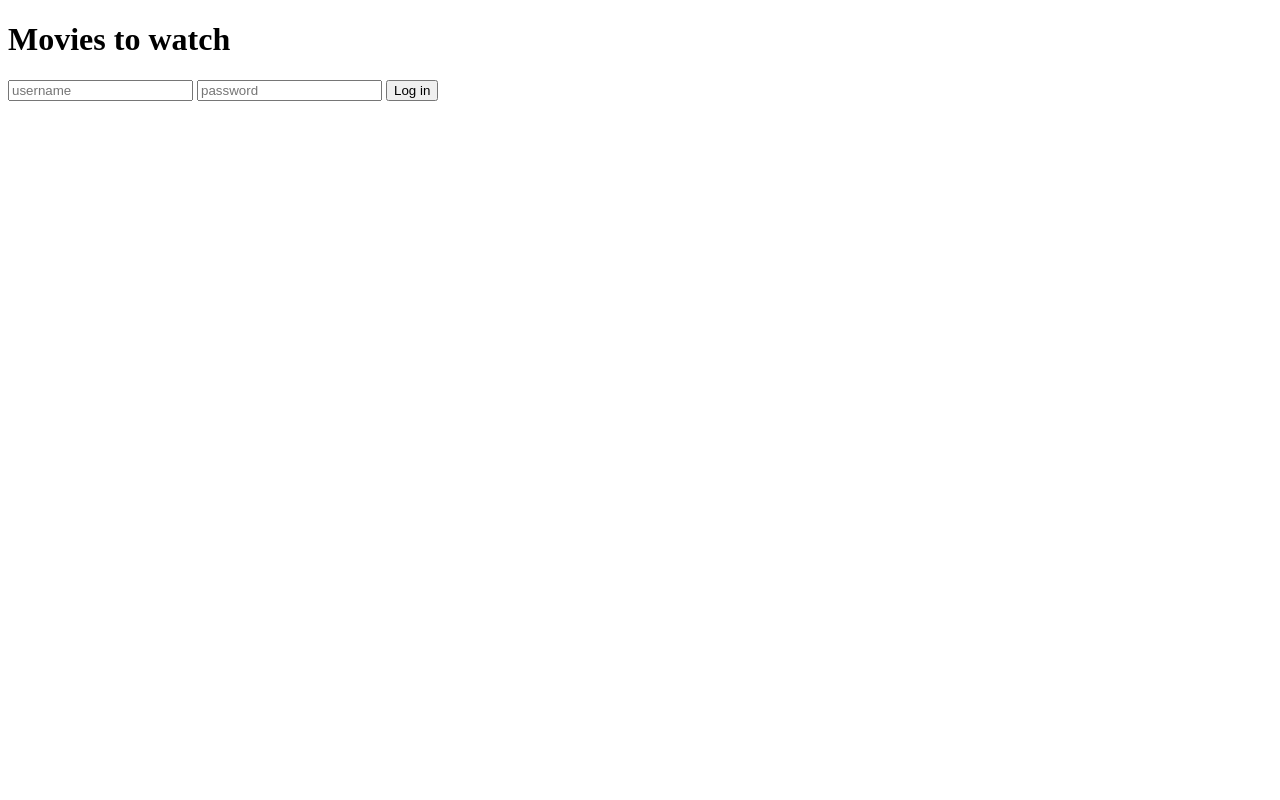
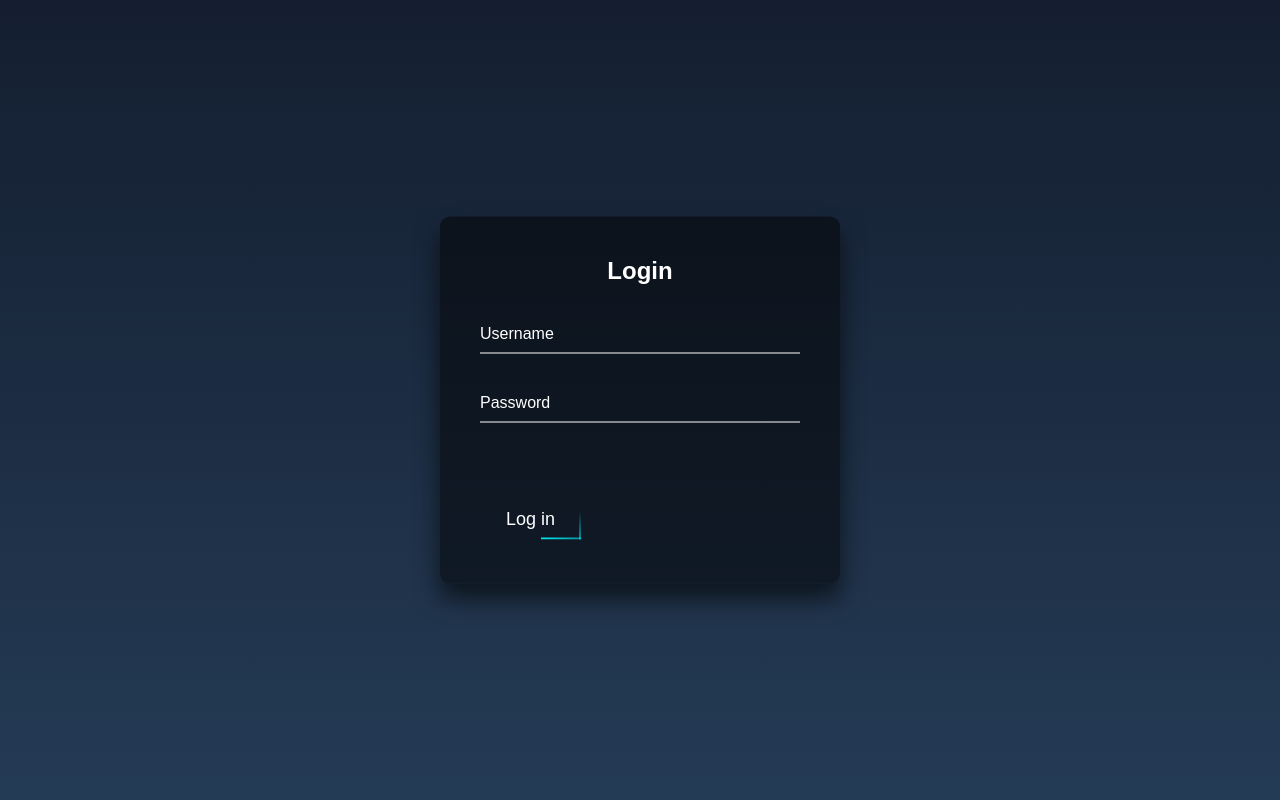
Before and after one commit to NikolaR1302/iteh1domaci, a PHP site: page /iteh/login.php in a window 1280 px wide. Run offline with PHP 8.4, Linux system fonts and the light colour scheme.

Commit message:
Login css

```diff
--- /dev/null
+++ b/css/login.css
@@ -0,0 +1,179 @@
+html {
+    height: 100%;
+  }
+  body {
+    margin:0;
+    padding:0;
+    font-family: sans-serif;
+    background: linear-gradient(#141e30, #243b55);
+  }
+
+  .login-box {
+    position: absolute;
+    top: 50%;
+    left: 50%;
+    width: 400px;
+    padding: 40px;
+    transform: translate(-50%, -50%);
+    background: rgba(0,0,0,.5);
+    box-sizing: border-box;
+    box-shadow: 0 15px 25px rgba(0,0,0,.6);
+    border-radius: 10px;
+  }
+
+  .login-box h2 {
+    margin: 0 0 30px;
+    padding: 0;
+    color: #fff;
+    text-align: center;
+  }
+
+  .login-box .user-box {
+    position: relative;
+  }
+
+  .login-box .user-box input {
+    width: 100%;
+    padding: 10px 0;
+    font-size: 16px;
+    color: #fff;
+    margin-bottom: 30px;
+    border: none;
+    border-bottom: 1px solid #fff;
+    outline: none;
+    background: transparent;
+  }
+  .login-box .user-box label {
+    position: absolute;
+    top:0;
+    left: 0;
+    padding: 10px 0;
+    font-size: 16px;
+    color: #fff;
+    pointer-events: none;
+    transition: .5s;
+  }
+
+  .login-box .user-box input:focus ~ label,
+  .login-box .user-box input:valid ~ label {
+    top: -20px;
+    left: 0;
+    color: #03e9f4;
+    font-size: 12px;
+  }
+
+  .login-box form a {
+    position: relative;
+    display: inline-block;
+    padding: 10px 20px;
+    color: #03e9f4;
+    font-size: 16px;
+    text-decoration: none;
+    text-transform: uppercase;
+    overflow: hidden;
+    transition: .5s;
+    margin-top: 40px;
+    letter-spacing: 4px
+  }
+
+  .login-box a:hover {
+    background: #03e9f4;
+    color: #fff;
+    border-radius: 5px;
+    box-shadow: 0 0 5px #03e9f4,
+                0 0 25px #03e9f4,
+                0 0 50px #03e9f4,
+                0 0 100px #03e9f4;
+  }
+
+  .login-box a span {
+    position: absolute;
+    display: block;
+  }
+
+  .login-box a span:nth-child(1) {
+    top: 0;
+    left: -100%;
+    width: 100%;
+    height: 2px;
+    background: linear-gradient(90deg, transparent, #03e9f4);
+    animation: btn-anim1 1s linear infinite;
+  }
+
+  @keyframes btn-anim1 {
+    0% {
+      left: -100%;
+    }
+    50%,100% {
+      left: 100%;
+    }
+  }
+
+  .login-box a span:nth-child(2) {
+    top: -100%;
+    right: 0;
+    width: 2px;
+    height: 100%;
+    background: linear-gradient(180deg, transparent, #03e9f4);
+    animation: btn-anim2 1s linear infinite;
+    animation-delay: .25s
+  }
+
+  @keyframes btn-anim2 {
+    0% {
+      top: -100%;
+    }
+    50%,100% {
+      top: 100%;
+    }
+  }
+
+  .login-box a span:nth-child(3) {
+    bottom: 0;
+    right: -100%;
+    width: 100%;
+    height: 2px;
+    background: linear-gradient(270deg, transparent, #03e9f4);
+    animation: btn-anim3 1s linear infinite;
+    animation-delay: .5s
+  }
+
+  @keyframes btn-anim3 {
+    0% {
+      right: -100%;
+    }
+    50%,100% {
+      right: 100%;
+    }
+  }
+
+  .login-box a span:nth-child(4) {
+    bottom: -100%;
+    left: 0;
+    width: 2px;
+    height: 100%;
+    background: linear-gradient(360deg, transparent, #03e9f4);
+    animation: btn-anim4 1s linear infinite;
+    animation-delay: .75s
+  }
+
+  .login-button {
+    background: rgb(114, 121, 121,0);
+    color: white;
+    font-size: large;
+    width: 100%;
+    line-height:20px;
+    margin-top: 5px;
+    border: none;
+
+
+}
+
+  @keyframes btn-anim4 {
+    0% {
+      bottom: -100%;
+    }
+    50%,100% {
+      bottom: 100%;
+    }
+  }
--- a/login.php
+++ b/login.php
@@ -30,22 +30,34 @@
     <meta charset="UTF-8">
     <meta http-equiv="X-UA-Compatible" content="IE=edge">
     <meta name="viewport" content="width=device-width, initial-scale=1.0">
+    <link rel="stylesheet" type="text/css" href="css/login.css">
     <title>Movies to watch</title>
 
 </head>
 <body>
-    <div class="login-form">
-        <div class="main-div">
-            <form method="GET" action="#">
-                <h1>Movies to watch</h1>
-                <div class="container">
-                    <input type="text" placeholder="username" name="username" class="login-input"  required>
-                    <input type="password" placeholder="password" name="password" class="login-input" required>
-                    <button type="submit" class="login-button" name="submit">Log in</button>
-                </div>
+        <div class="login-box">
+        <form method="GET" action="#">
+        <h2>Login</h2>
+        <form>
+            <div class="user-box">
+            <input type="text" name="username" required>
+            <label>Username</label>
+            </div>
+            <div class="user-box">
+            <input type="password" name="password" required>
+            <label>Password</label>
+            </div>
+            <a href="#">
+            <span></span>
+            <span></span>
+            <span></span>
+            <span></span>
+            <button type="submit" class="login-button" name="submit">Log in</button>
+            </a>
+        </form>
+        </form>
+        </div>
 
-            </form>
-        </div>
-    </div>
+
 </body>
 </html>
```
